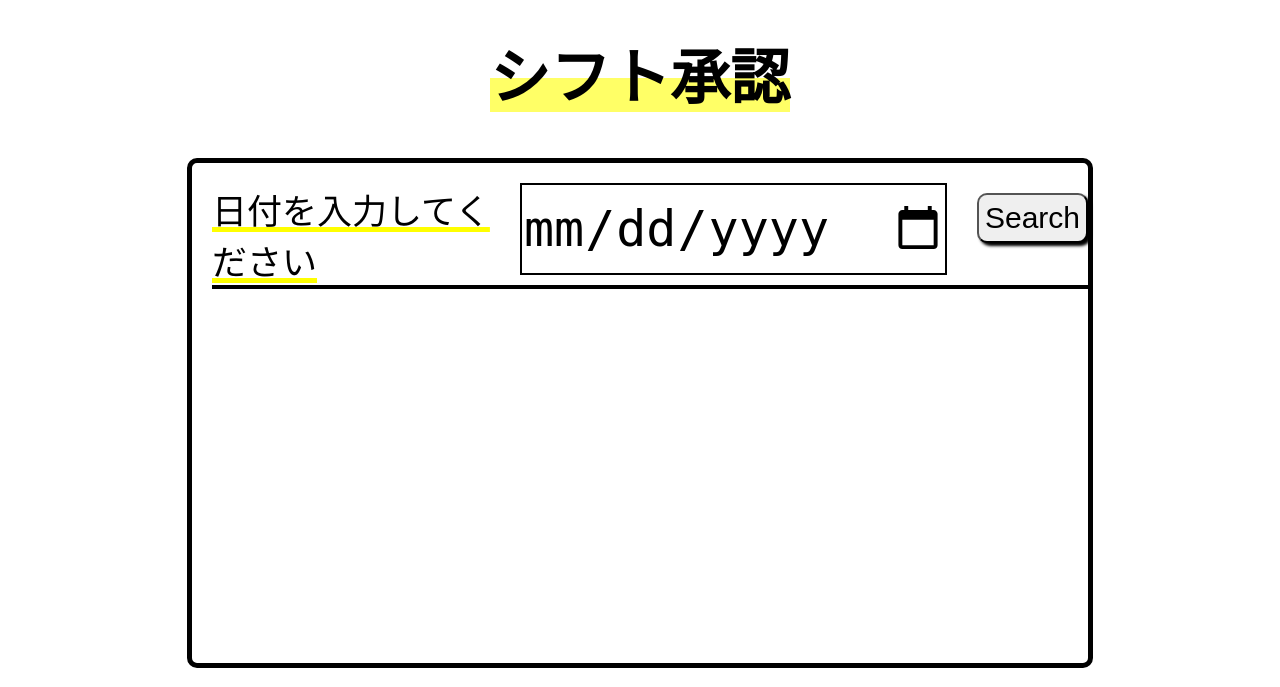
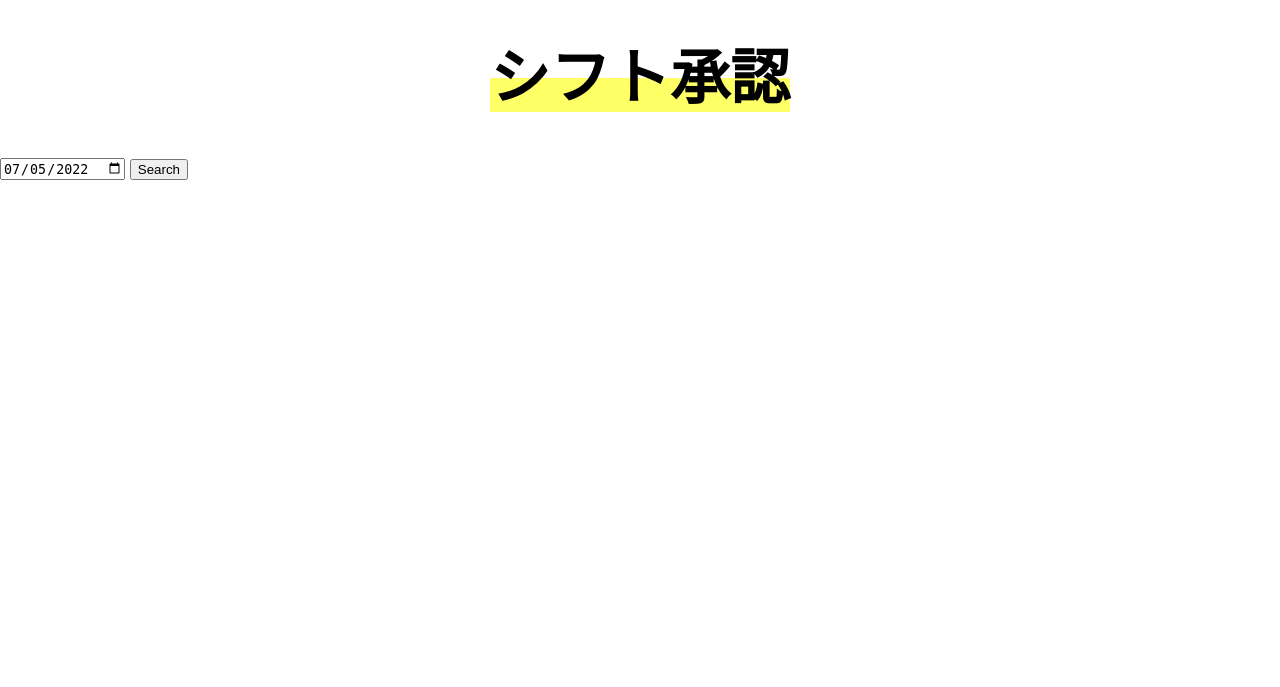
Before and after one commit to al20111/Test11, a Django app: page /shift/authorize/ in a window 1280 px wide. Shown: the part 113-800 px from the top of the page. Run offline with Django 4.2, Linux system fonts and the light colour scheme; some libraries are stand-ins or nearby versions.

Commit message:
Update authorize.html

```diff
--- a/shiftproject/shift/templates/shift/authorize.html
+++ b/shiftproject/shift/templates/shift/authorize.html
@@ -3,22 +3,30 @@
 {% block title %}シフト承認{% endblock %}
 {% block h1 %}シフト承認{% endblock %}
 {% block content %}
-<div class="container">
+
+<script type="text/javascript">
+  window.onload = function () {
+    var today = new Date();
+    today.setDate(today.getDate());
+    var yyyy = today.getFullYear();
+    var mm = ("0" + (today.getMonth() + 1)).slice(-2);
+    var dd = ("0" + today.getDate()).slice(-2);
+    document.getElementById("today").value = yyyy + '-' + mm + '-' + dd;
+  }
+</script>
+
 <form action="{% url 'shift:authorize_detail' %}" method="post">
   {% csrf_token %}
-    <div class="info">
-      <div class="input-message">日付を入力してください</div>
-      <input type="date" name="date_field" required="required" class="shift-calendar">
-      <input type="submit" value="Search" class="search-btn">
-    </div>
+  <input type="date" id="today" name="date_field">
+  <input type="submit" value="Search">
 </form>
 
+<br>
 
-  <br>
 {% if shift_list %}
   <table border="1">
     {% for shift in shift_list %}
-    <tr class="shift-table">
+    <tr>
       <td>{{ shift.user_id }}</td>
       <td>{{ shift.date }}</td>
       <td>{{ shift.start_time }}</td>
@@ -30,83 +38,5 @@
 {% else %}
 {{ authorize_text }}
 {% endif %}
-</div>
 
-<style>
-  .input-message {
-    font-size: 35px;
-    text-decoration: underline;
-    text-decoration-color: yellow;
-    text-decoration-thickness: 5px;
-  }
-
-  .info {
-    display: flex;
-    margin: 20px 0 0 20px;
-    padding: auto 0;
-    border-bottom: 4px solid;
-  }
-
-  .container {
-    border: 5px solid;
-    width: 70%;
-    height: 500px;
-    margin: 0 auto;
-    border-radius: 10px;
-  }
-
-  .shift-table {
-    width: 100%;
-
-  }
-
-  table {
-    width: 90%;
-    font-size: 45px;
-    margin: 20px auto 0 auto;
-  }
-
-  td {
-    text-align: center;
-
-  }
-
-  tr {
-    margin-bottom: 20px;
-  }
-
-
-  form {}
-
-  .shift-calendar {
-    font-size: 50px;
-    margin-left: 20px;
-    border: 2px solid;
-    margin-bottom: 10px;
-  }
-
-  .search-btn {
-    font-size: 30px;
-    height: 50px;
-    margin-top: 10px;
-    margin-left: 30px;
-    border-radius: 10px;
-    box-shadow: 3px 3px 3px black;
-  }
-
-  .search-btn:hover {
-    background-color: rgba(10, 202, 245, 0.7);
-  }
-
-  button {
-    margin: 10px 0;
-    font-size: 30px;
-    border-radius: 10px;
-    border: 2px solid;
-  }
-
-  button:hover {
-    background-color: rgb(255, 110, 20);
-  }
-</style>
 {% endblock content %}
```
Lines whose indentation alone changed are shown as unchanged.
